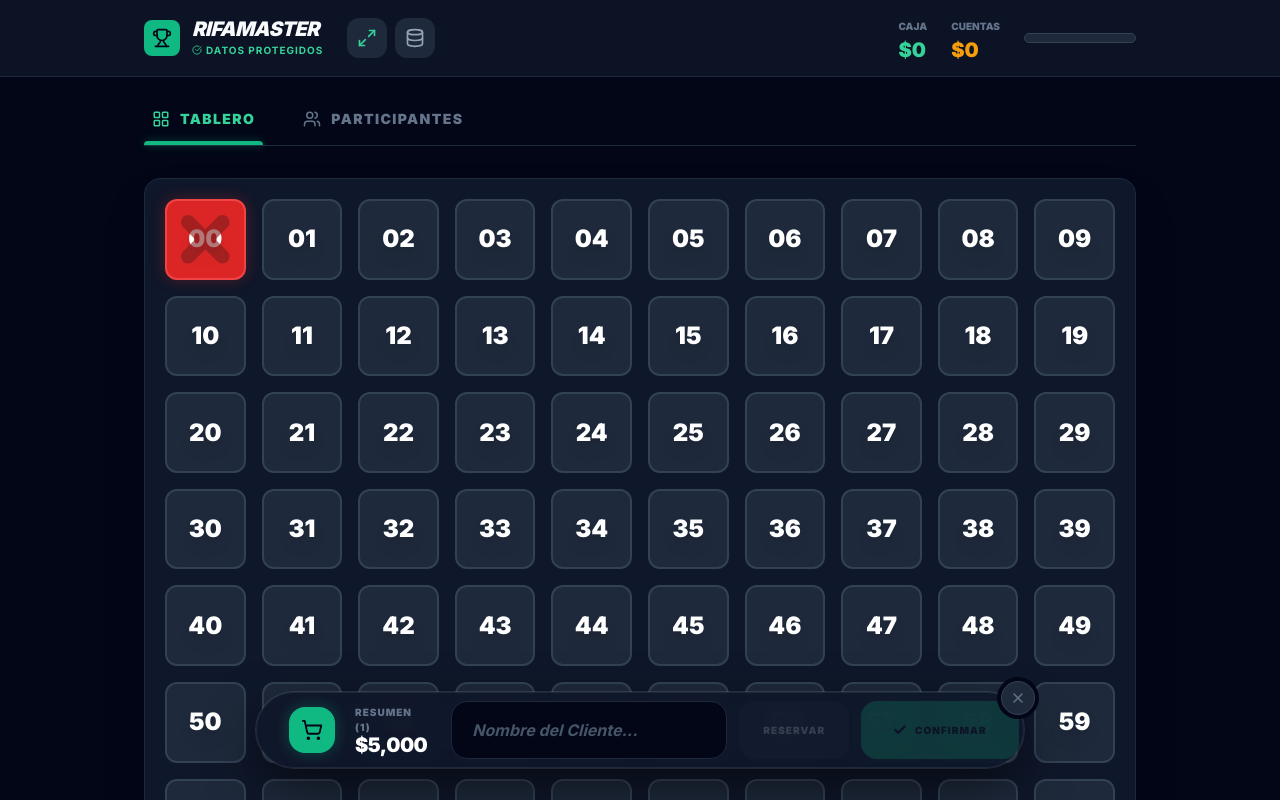
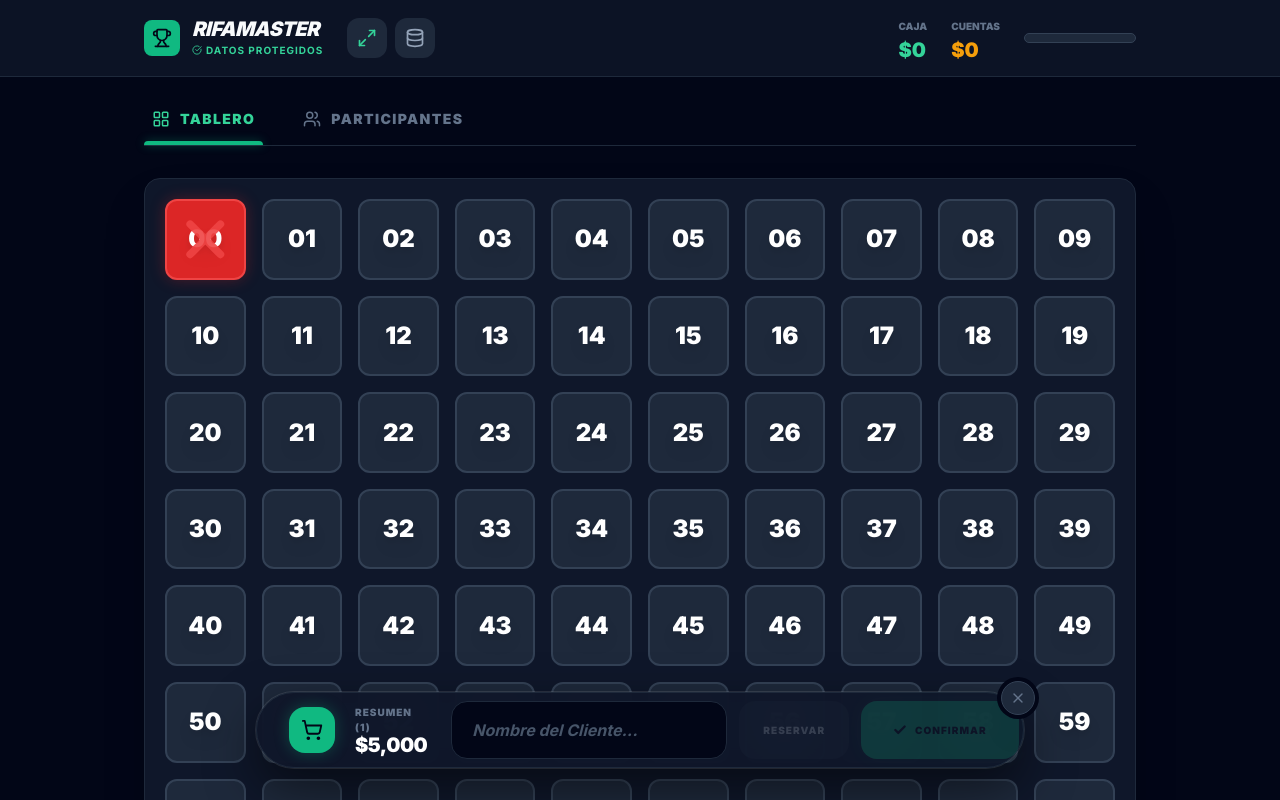
Before and after one commit to newxmkxkombat-coder/RifasMaster, a React (Vite) app: page / in a window 1280 px wide. Both pictures are taken after a click on the button "00". Shown: the top 800 px of the page. Built offline with nearby package versions, Linux system fonts and the light colour scheme.

Commit message:
Update TicketGrid.tsx

```diff
--- a/components/TicketGrid.tsx
+++ b/components/TicketGrid.tsx
@@ -8,9 +8,10 @@ interface TicketGridProps {
   onToggleTicket: (id: string) => void;
   swappingTicketId?: string | null;
   isFullScreen?: boolean;
+  activeOwnerName?: string | null;
 }
 
-const TicketGrid: React.FC<TicketGridProps> = ({ tickets, onToggleTicket, swappingTicketId, isFullScreen = false }) => {
+const TicketGrid: React.FC<TicketGridProps> = ({ tickets, onToggleTicket, swappingTicketId, isFullScreen = false, activeOwnerName = null }) => {
   return (
     <div className={`
       grid rounded-2xl transition-all duration-500 w-full
@@ -21,6 +22,7 @@ const TicketGrid: React.FC<TicketGridProps> = ({ tickets, onToggleTicket, swappi
     `}>
       {tickets.map((ticket) => {
         const isSwappingSource = ticket.id === swappingTicketId;
+        const belongsToActiveUser = activeOwnerName && ticket.ownerName === activeOwnerName;
 
         // Logical check for when to show the "X" (Any occupied state)
         const isOccupied =
@@ -30,10 +32,13 @@ const TicketGrid: React.FC<TicketGridProps> = ({ tickets, onToggleTicket, swappi
 
         // An interactive ticket is one that is available to be clicked
         // OR the one we are currently swapping FROM
+        // OR one that belongs to the user we are currently "Adding more" to (so we can remove it if needed)
         let isInteractive = ticket.status === TicketStatus.AVAILABLE || ticket.status === TicketStatus.SELECTED;
 
         if (swappingTicketId) {
             isInteractive = ticket.status === TicketStatus.AVAILABLE;
+        } else if (activeOwnerName) {
+            isInteractive = ticket.status === TicketStatus.AVAILABLE || belongsToActiveUser;
         }
 
         return (
@@ -45,6 +50,7 @@ const TicketGrid: React.FC<TicketGridProps> = ({ tickets, onToggleTicket, swappi
             className={`
               relative flex flex-col items-center justify-center rounded-xl font-black transition-all duration-300
               ${isSwappingSource ? 'bg-indigo-900 border-indigo-400 text-white ring-2 ring-indigo-500/50 z-10' : STATUS_COLORS[ticket.status]}
+              ${belongsToActiveUser ? 'bg-emerald-950 border-emerald-500 text-white shadow-[0_0_15px_rgba(16,185,129,0.2)]' : ''}
               ${!isInteractive && !isSwappingSource ? 'cursor-not-allowed opacity-100' : 'active:scale-90 cursor-pointer'}
               aspect-square ${isFullScreen ? 'text-xl sm:text-4xl' : 'text-lg sm:text-2xl'} border-2
             `}
@@ -54,12 +60,12 @@ const TicketGrid: React.FC<TicketGridProps> = ({ tickets, onToggleTicket, swappi
               {ticket.id}
             </span>
 
-            {/* The "X" overlay - Red and prominent for any occupied ticket */}
+            {/* The "X" overlay - Emerald for current user's tickets, Red for others */}
             {isOccupied && !isSwappingSource && (
                <div className="absolute inset-0 z-20 flex items-center justify-center pointer-events-none">
                   <X
-                    className="w-full h-full text-red-900 opacity-60 p-0.5 sm:p-1"
-                    strokeWidth={isFullScreen ? 6 : 5}
+                    className={`w-full h-full opacity-90 p-1 sm:p-2 ${belongsToActiveUser ? 'text-emerald-400' : 'text-red-500'}`}
+                    strokeWidth={isFullScreen ? 4 : 3}
                   />
                </div>
             )}
```
